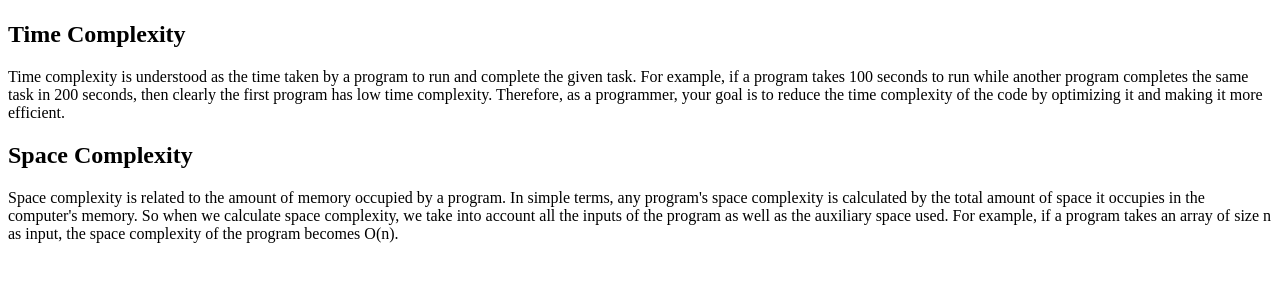
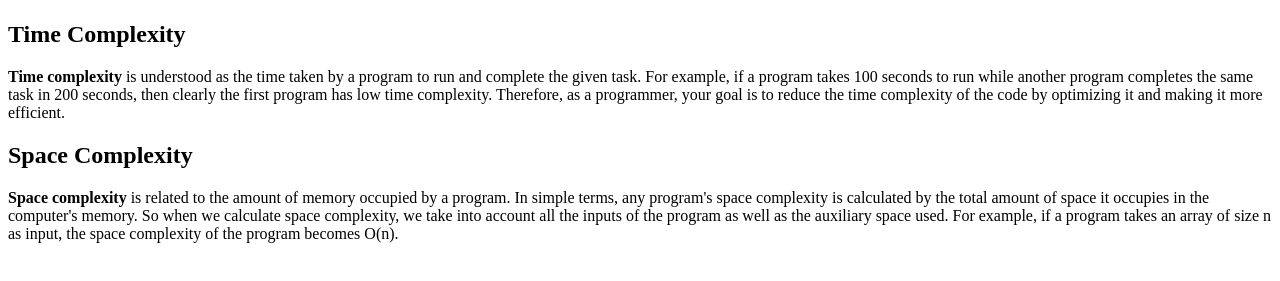
Before and after one commit to acciojob/time-and-space-complexity-sutrishnabhunia, a website: page main.html in a window 1280 px wide. Shown: the part 59-340 px from the top of the page. Drawn offline with Linux system fonts and the light colour scheme.

Commit message:
created a submission

```diff
--- a/main.html
+++ b/main.html
@@ -8,7 +8,7 @@
 
   <h2>Time Complexity</h2>
   <p>
-    Time complexity is understood as the time taken by a program to run and complete the given task.
+    <b>Time complexity</b> is understood as the time taken by a program to run and complete the given task.
     For example, if a program takes 100 seconds to run while another program completes the same task
     in 200 seconds, then clearly the first program has low time complexity. Therefore, as a programmer,
     your goal is to reduce the time complexity of the code by optimizing it and making it more efficient.
@@ -16,7 +16,7 @@
 
   <h2>Space Complexity</h2>
   <p>
-    Space complexity is related to the amount of memory occupied by a program. In simple terms, any program's
+    <b>Space complexity</b> is related to the amount of memory occupied by a program. In simple terms, any program's
     space complexity is calculated by the total amount of space it occupies in the computer's memory. So when
     we calculate space complexity, we take into account all the inputs of the program as well as the auxiliary
     space used. For example, if a program takes an array of size n as input, the space complexity of the program
```
